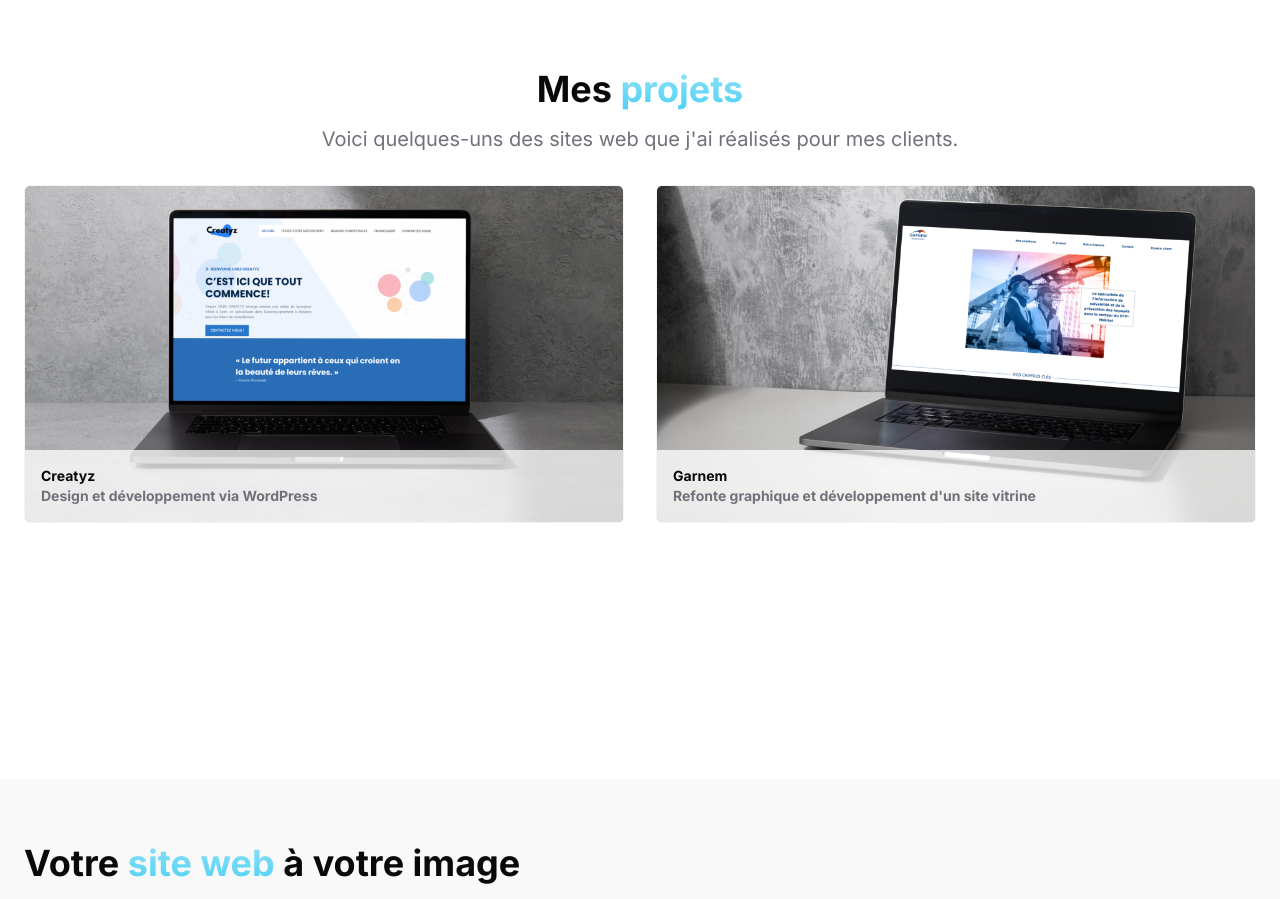
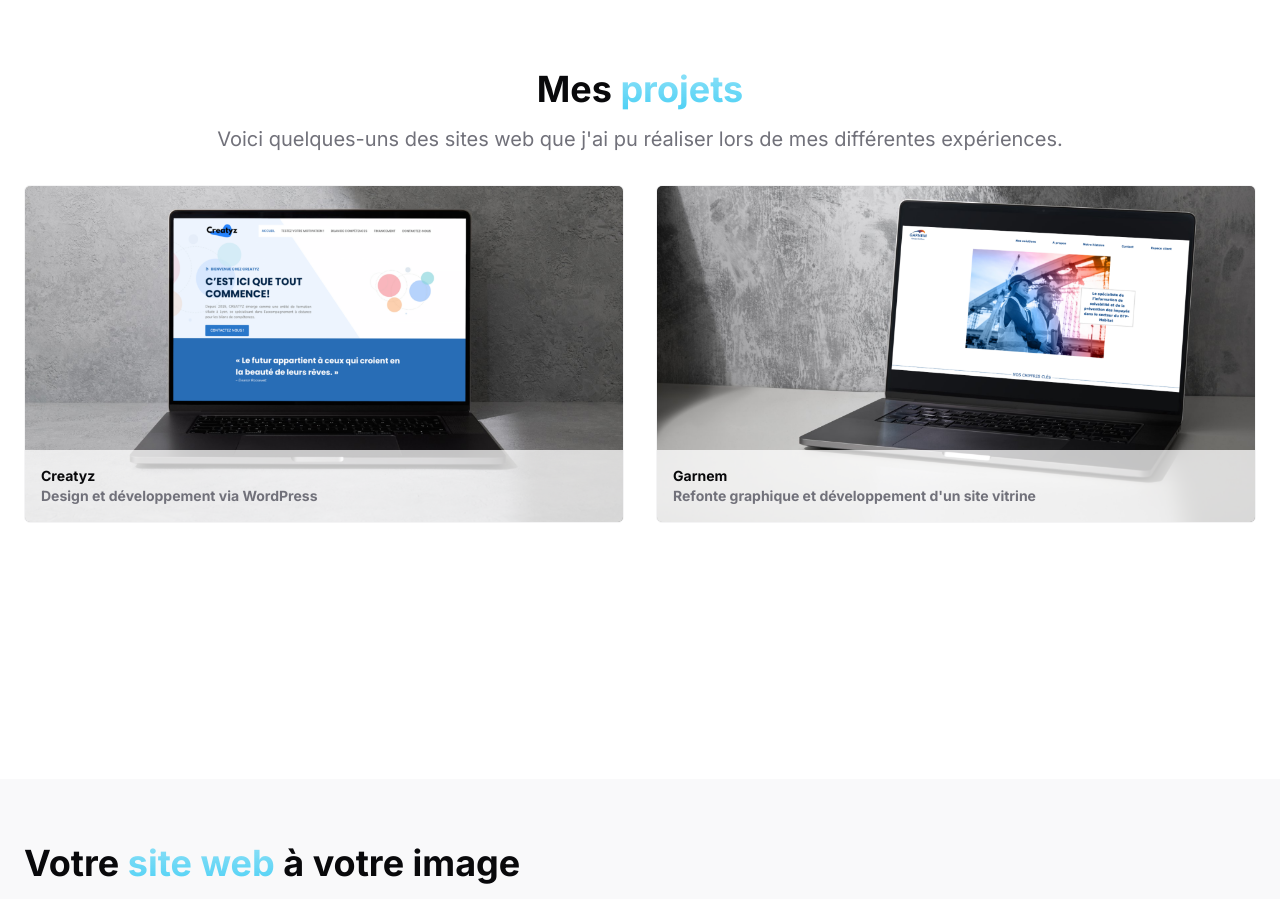
Before and after one commit to DopeCloudd/next-portfolio-freelance, a Next.js app: page / in a window 1280 px wide. Shown: the part 2400-3299 px from the top of the page. Built offline with nearby package versions, Linux system fonts and the light colour scheme.

Commit message:
change contents

```diff
--- a/app/(components)/Portfolio.tsx
+++ b/app/(components)/Portfolio.tsx
@@ -55,8 +55,8 @@ export const Portfolio = () => {
         </span>
       </h2>
       <p className="md:w-3/4 mx-auto mt-4 mb-8 text-xl text-muted-foreground">
-        Voici quelques-uns des sites web que j&apos;ai réalisés pour mes
-        clients.
+        Voici quelques-uns des sites web que j&apos;ai pu réaliser lors de mes
+        différentes expériences.
       </p>
 
       <div className="grid grid-cols-1 lg:grid-cols-2 gap-8">
```
